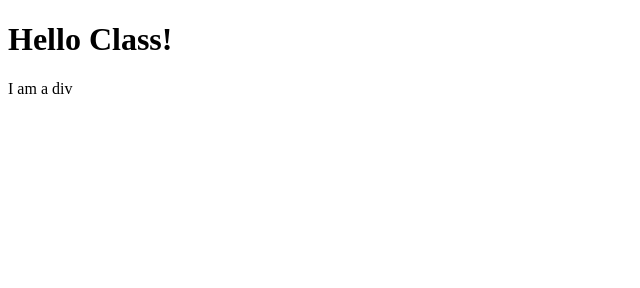
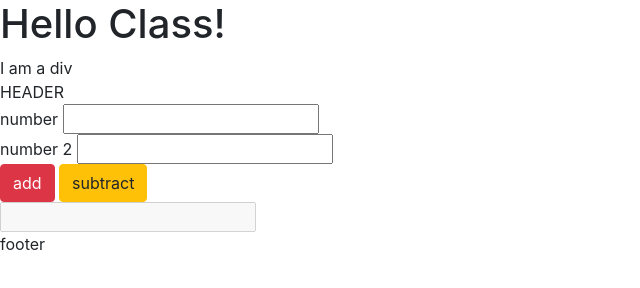
Before and after one commit to john-rice/new-calculator, a plain HTML site: page index.html in a window 1280 px wide. Shown: the whole page, without its empty margins (0-640 px from the left). Drawn offline with nearby package versions, Linux system fonts and the light colour scheme.

Commit message:
change to caclulator

```diff
--- a/index.html
+++ b/index.html
@@ -48,6 +48,56 @@ console.log( additionResult, subtractionResult );
 <body>
     <h1>Hello Class!</h1>
     <div>I am a div</div>
+
+
+    <!-- CSS only -->
+<link rel="stylesheet" href="https://stackpath.bootstrapcdn.com/bootstrap/4.5.0/css/bootstrap.min.css" integrity="sha384-9aIt2nRpC12Uk9gS9baDl411NQApFmC26EwAOH8WgZl5MYYxFfc+NcPb1dKGj7Sk" crossorigin="anonymous">
+
+<style>
+
+</style>
+<script>
+
+</script>
+    </head>
+    <body>
+        <div>HEADER</div>
+
+        </div>
+        <!--
+            - ALLOW TWO NUMBER TO BE ENTERED
+            - SHOW BUTTONS FOR ADD AND SUBTRACT
+            - SHOW RESULTS
+        -->
+        <div>
+            number
+            <input type="number" name="numberone">
+</div>
+<div>
+    number 2
+            <input type="number" name="numbertwo">
+</div>
+<div>
+    <button type="button" class="btn btn-danger">add</button>
+    <button type="button" class="btn btn-warning">subtract</button>
+    <div>
+        <input type="see the result" disabled />
+    </div>
+
+</div>
+
+
+
+
+        <div>footer</div>
+
+
+
+
+
+    </body>
+</html>
+
 </body>
 
 </html>
```
